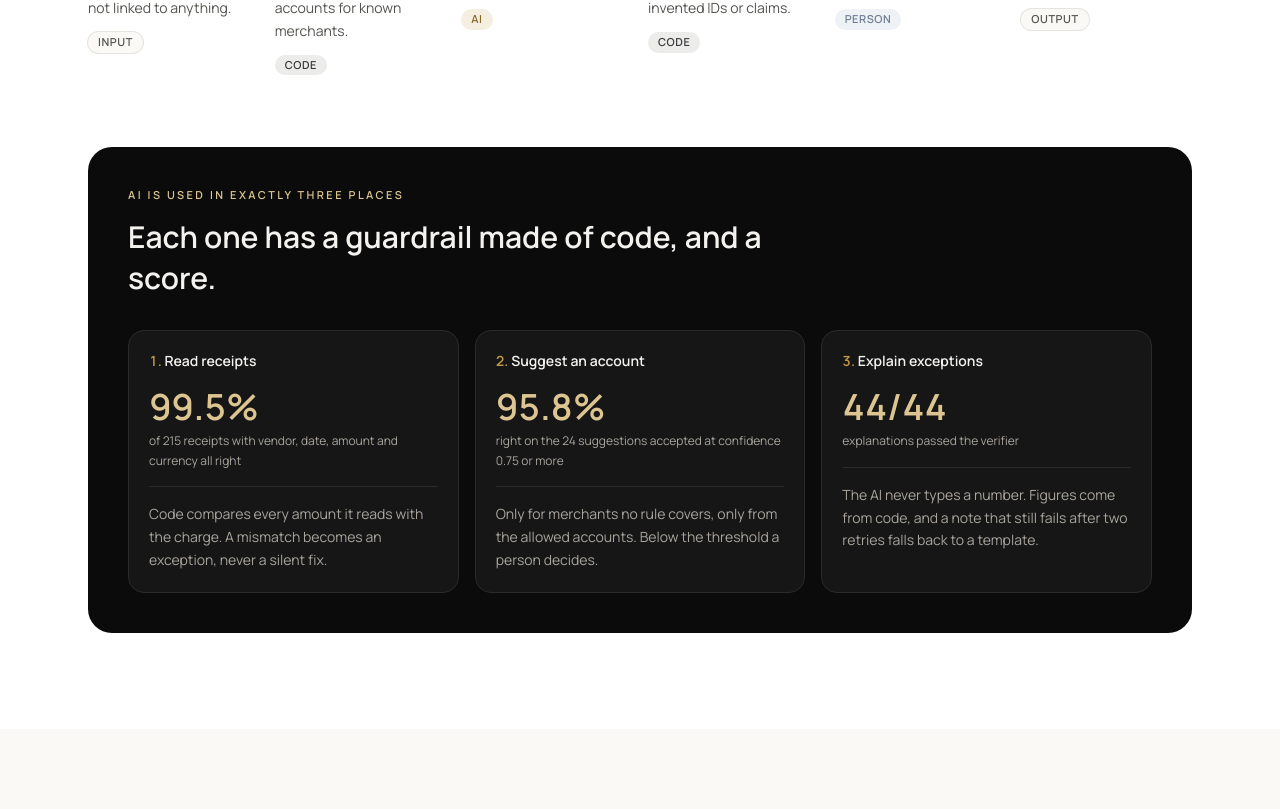
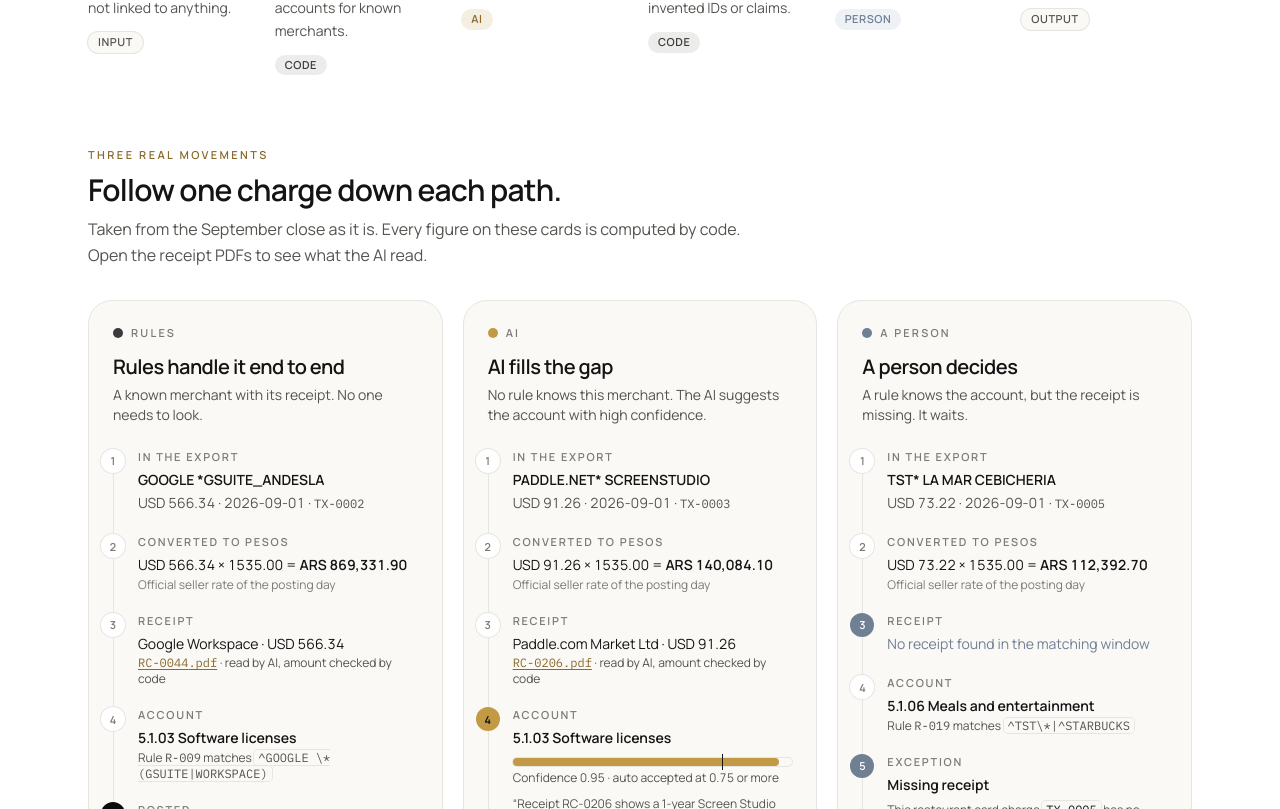
Before and after one commit to msckell/card-to-ledger-ar, a React (Vite) app in the folder site/: page / in a window 1280 px wide. Shown: the part 4051-4860 px from the top of the page. Built offline with nearby package versions, Linux system fonts and the light colour scheme.

Commit message:
Merge the three real movements into How it works, re-alternate section backgrounds

```diff
--- a/site/src/App.tsx
+++ b/site/src/App.tsx
@@ -1,6 +1,5 @@
 import { useEffect } from 'react'
 import { site } from './data'
-import Examples from './Examples'
 import Flow from './Flow'
 import Hero from './Hero'
 import HowItWorks from './HowItWorks'
@@ -58,7 +57,6 @@
         <Problem />
         <Flow />
         <HowItWorks />
-        <Examples />
         <RulesOrAI />
         <Queue />
         <Journal />
--- a/site/src/Examples.tsx
+++ b/site/src/Examples.tsx
@@ -1,6 +1,6 @@
 import type { ReactNode } from 'react'
 import { site, type Example } from './data'
-import { Badge, Check, Cited, Mono, Section, WHO } from './ui'
+import { Badge, Check, Cited, Mono, WHO } from './ui'
 
 const HEAD: Record<Example['path'], { title: string; line: string }> = {
   rules: { title: 'Rules handle it end to end', line: 'A known merchant with its receipt. No one needs to look.' },
@@ -8,19 +8,20 @@
   review: { title: 'A person decides', line: 'A rule knows the account, but the receipt is missing. It waits.' },
 }
 
+/** Three real movements, one per path, shown inside How it works. */
 export default function Examples() {
   const threshold = site.eval.threshold.recommended
   return (
-    <Section
-      id="examples"
-      tone="paper"
-      eyebrow="Three real movements"
-      title="Follow one charge down each path."
-      intro="Taken from the September close as it is. Every figure on these cards is computed by code. Open the receipt PDFs to see what the AI read."
-    >
-      <div className="grid gap-5 lg:grid-cols-3">
+    <div id="examples" className="mt-16 scroll-mt-20">
+      <p className="text-[11px] font-semibold uppercase tracking-[0.22em] text-gold-text">Three real movements</p>
+      <h3 className="mt-2 text-2xl font-semibold tracking-tight sm:text-3xl">Follow one charge down each path.</h3>
+      <p className="mt-2 max-w-2xl text-sm leading-relaxed text-muted sm:text-base">
+        Taken from the September close as it is. Every figure on these cards is computed by code. Open the receipt PDFs to
+        see what the AI read.
+      </p>
+      <div className="mt-8 grid gap-5 lg:grid-cols-3">
         {site.examples.map((x) => (
-          <article key={x.path} className="flex flex-col rounded-3xl border border-line bg-card p-5 sm:p-6">
+          <article key={x.path} className="flex flex-col rounded-3xl border border-line bg-paper p-5 sm:p-6">
             <div className="flex items-center gap-2">
               <span className={`h-2.5 w-2.5 rounded-full ${WHO[x.path].dot}`} aria-hidden />
               <span className="text-[11px] font-semibold uppercase tracking-[0.2em] text-faint">{WHO[x.path].label}</span>
@@ -103,7 +104,7 @@
           </article>
         ))}
       </div>
-    </Section>
+    </div>
   )
 }
 
--- a/site/src/HowItWorks.tsx
+++ b/site/src/HowItWorks.tsx
@@ -1,5 +1,6 @@
 import type { ReactNode } from 'react'
 import { pct, site } from './data'
+import Examples from './Examples'
 import { Badge, Section, type Who } from './ui'
 
 type Step = { title: string; body: string; who: Who | 'input' | 'output'; tag: string; icon: ReactNode }
@@ -111,6 +112,8 @@
         ))}
       </ol>
 
+      <Examples />
+
       <div className="mt-16 rounded-3xl bg-night p-6 text-on-night sm:p-10">
         <p className="text-[11px] font-semibold uppercase tracking-[0.22em] text-gold-light">AI is used in exactly three places</p>
         <p className="mt-3 max-w-2xl text-2xl font-semibold leading-snug sm:text-3xl">Each one has a guardrail made of code, and a score.</p>
--- a/site/src/Journal.tsx
+++ b/site/src/Journal.tsx
@@ -8,6 +8,7 @@
   return (
     <Section
       id="journal"
+      tone="paper"
       eyebrow="The deliverable"
       title={`The ${site.meta.period_label} entry, in pesos, ready to post.`}
       intro={
@@ -19,7 +20,7 @@
       }
     >
       <div className="grid gap-5 lg:grid-cols-[1.6fr_1fr]">
-        <div className="overflow-hidden rounded-3xl border border-line">
+        <div className="overflow-hidden rounded-3xl border border-line bg-card">
           <table className="w-full text-sm">
             <thead>
               <tr className="border-b border-line bg-paper text-left text-[11px] uppercase tracking-[0.14em] text-faint">
--- a/site/src/Memo.tsx
+++ b/site/src/Memo.tsx
@@ -25,6 +25,7 @@
   return (
     <Section
       id="memo"
+      tone="paper"
       eyebrow="Product memo"
       title="What I would ship first."
       intro="A short memo for the product team. Every number in it is filled in at build time from the same data as this page."
@@ -43,13 +44,13 @@
 
         <div>
           {!open && teaser && (
-            <article className="prose-memo rounded-3xl border border-line bg-paper p-6 sm:p-8">
+            <article className="prose-memo rounded-3xl border border-line bg-card p-6 sm:p-8">
               <h2>{teaser.heading}</h2>
               <div dangerouslySetInnerHTML={html(teaser.body)} />
             </article>
           )}
           {open && (
-            <article className="prose-memo rounded-3xl border border-line bg-paper p-6 sm:p-8" dangerouslySetInnerHTML={html(site.memo)} />
+            <article className="prose-memo rounded-3xl border border-line bg-card p-6 sm:p-8" dangerouslySetInnerHTML={html(site.memo)} />
           )}
           <button
             onClick={() => setOpen((v) => !v)}
--- a/site/src/Methodology.tsx
+++ b/site/src/Methodology.tsx
@@ -15,7 +15,6 @@
   return (
     <Section
       id="methodology"
-      tone="paper"
       eyebrow="Methodology"
       title="Every choice behind the numbers, labeled."
       intro="Documented means it rests on a cited source. Assumption means it is a choice to validate with an accountant. The same list is in the Excel, on its methodology sheet."
--- a/site/src/Queue.tsx
+++ b/site/src/Queue.tsx
@@ -35,7 +35,6 @@
   return (
     <Section
       id="queue"
-      tone="paper"
       eyebrow="The controller's view"
       title={
         <>
@@ -85,7 +84,7 @@
 function Item({ q }: { q: QueueItem }) {
   const t = q.txn
   return (
-    <article className="rounded-3xl border border-line bg-card p-5 sm:p-6">
+    <article className="rounded-3xl border border-line bg-paper p-5 sm:p-6">
       <div className="flex flex-wrap items-start justify-between gap-3">
         <div className="min-w-0">
           <p className="text-[11px] font-semibold uppercase tracking-[0.18em] text-faint">
--- a/site/src/RulesOrAI.tsx
+++ b/site/src/RulesOrAI.tsx
@@ -34,6 +34,7 @@
   return (
     <Section
       id="rules-or-ai"
+      tone="paper"
       eyebrow="Rules or AI?"
       title="Every step has an owner, and every owner has a score."
       intro={
```
Also changed, not shown: 1 other file (tests, documents, lock files or other folders).
